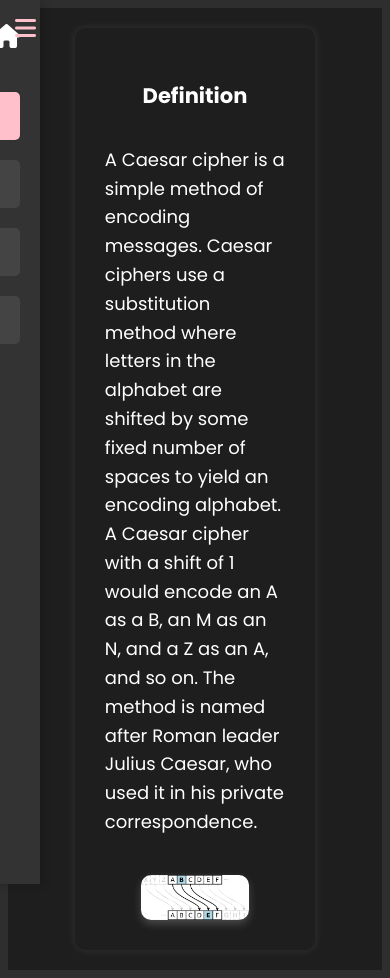
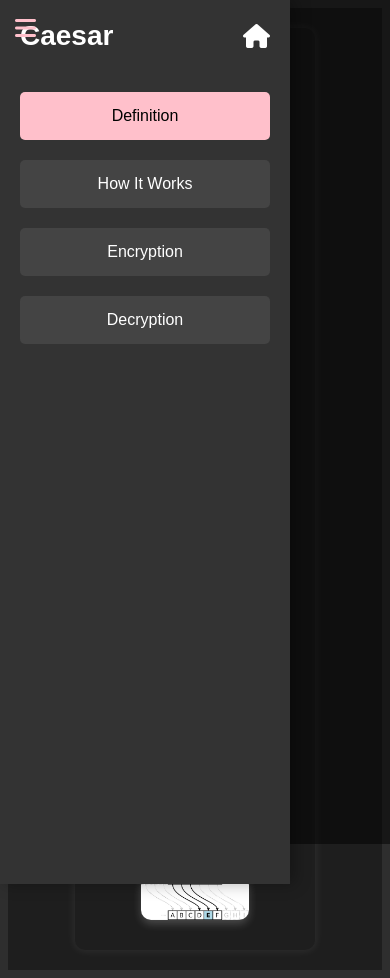
Before and after one commit to Malakdj/Cipher-website, a website: page pages/caesar.html in a window 390 px wide. Both pictures are taken after a click on the element 25 px from the left and 29 px from the top of the page. Drawn offline with Linux system fonts and the light colour scheme.

Commit message:
Added mobile-responsive styles and updated server configuration

```diff
--- a/pages/caesar.html
+++ b/pages/caesar.html
@@ -330,6 +330,21 @@
                 .catch(error => console.error("Error:", error));
         }
 
+        function toggleSidebar() {
+            document.querySelector('.sidebar').classList.toggle('active');
+            document.querySelector('.sidebar-overlay').classList.toggle('active');
+        }
+
+        document.addEventListener("DOMContentLoaded", () => {
+            const current = window.location.pathname;
+            const select = document.getElementById("algorithm");
+            for (let option of select.options) {
+                if (current.includes(option.value)) {
+                    option.selected = true;
+                }
+            }
+        });
+
 
 
 
--- a/pages/css/style.css
+++ b/pages/css/style.css
@@ -234,10 +234,11 @@ h2 {
         top: 0;
         height: 100vh;
         width: 250px;
-        transition: all 0.3s ease;
+        transition: left 0.3s;
         z-index: 1000;
         overflow-y: auto;
     }
+
 
     .sidebar.active {
         left: 0;
@@ -284,3 +285,30 @@ h2 {
         display: none !important;
     }
 }
+
+/* Example sidebar styles for mobile */
+.sidebar {
+    position: fixed;
+    left: -250px;
+    width: 250px;
+    transition: left 0.3s;
+}
+
+.sidebar.active {
+    left: 0;
+}
+
+.sidebar-overlay {
+    display: none;
+    position: fixed;
+    top: 0;
+    left: 0;
+    width: 100%;
+    height: 100%;
+    background: rgba(0, 0, 0, 0.5);
+    z-index: 1;
+}
+
+.sidebar-overlay.active {
+    display: block;
+}
```
Also changed, not shown: pages/index.html (+16 -0 lines).
